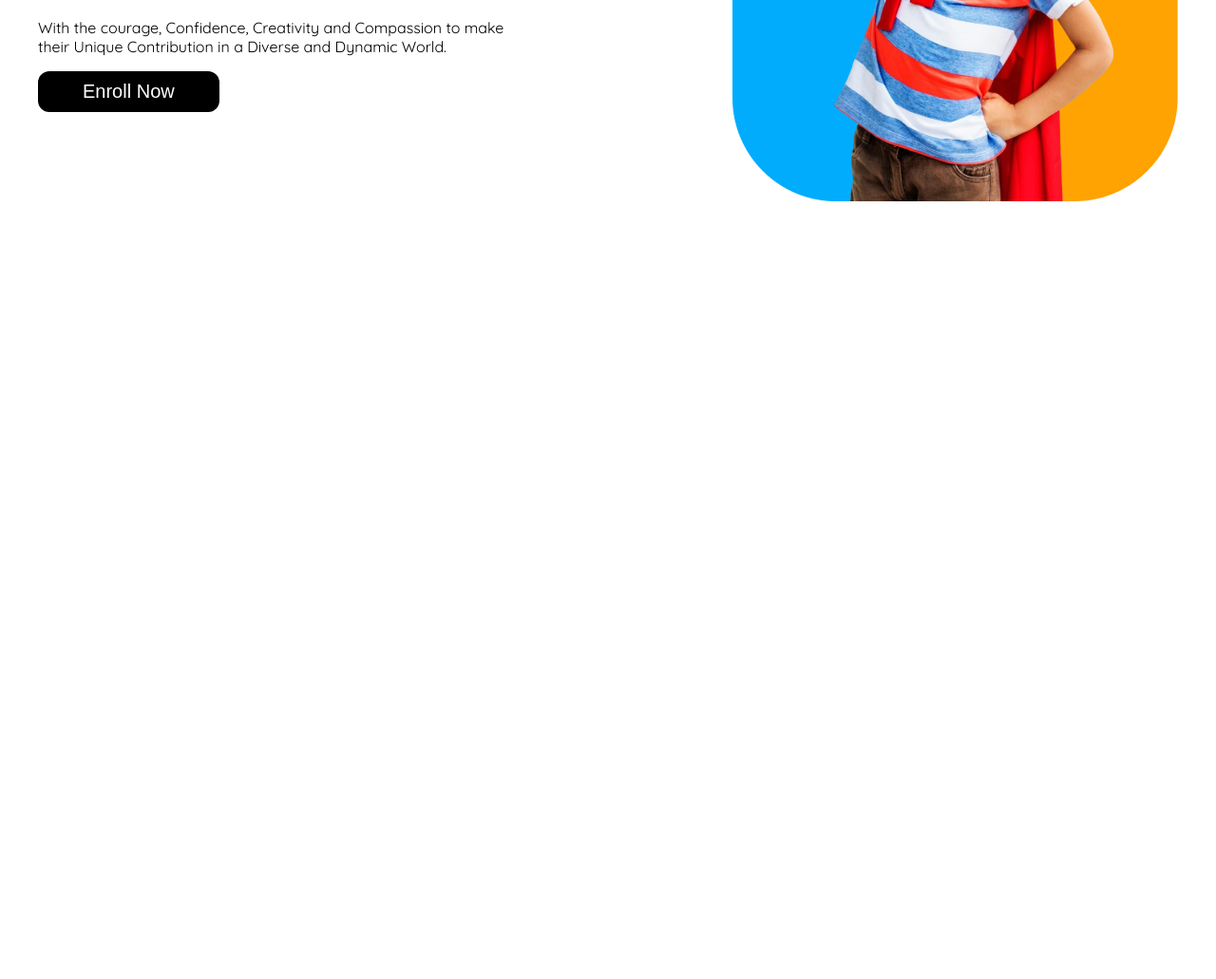
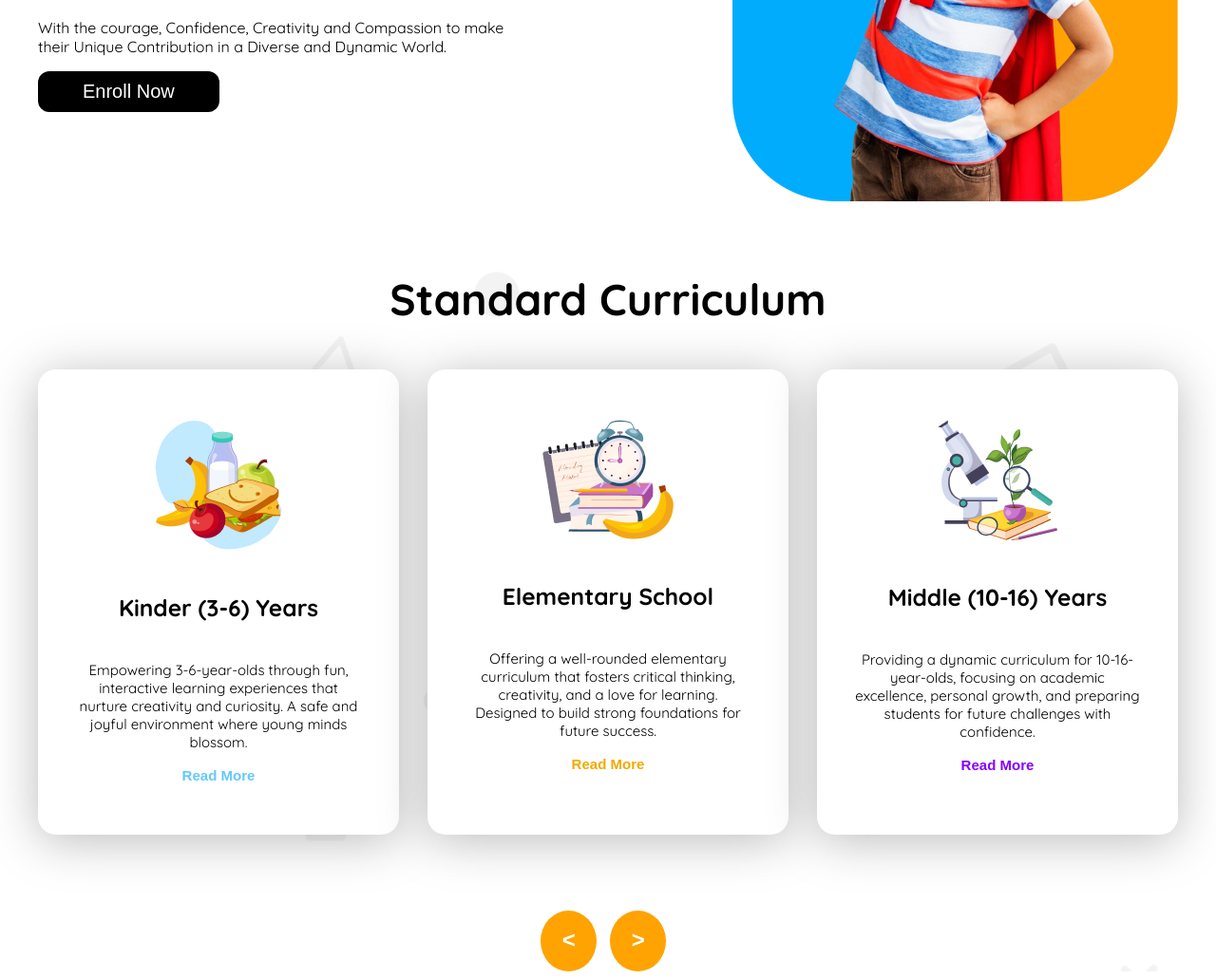
Before and after one commit to student-webdev-ph/Assignment-2, a plain HTML site: page index.html in a window 1280 px wide. Shown: the part 500-1531 px from the top of the page at 95% size. Before the commit the page ends 800 px from the top, so only its background shows below. Drawn offline with Linux system fonts and the light colour scheme.

Commit message:
first section added

```diff
--- a/index.html
+++ b/index.html
@@ -37,7 +37,32 @@
 
 
     <main>
-
+        <section class="first-section">
+            <h3 class="section-title">Standard Curriculum</h3>
+            <!-- div.all-curriculum>div.card*3>img+h5+p.curriculum-description+button -->
+            <div class="all-curriculum display-flex">
+                <div class="card">
+                    <img class="card-image" src="assets/kinder.png" alt="">
+                    <h5 class="curriculum-title">Kinder (3-6) Years</h5>
+                    <p class="curriculum-description">Empowering 3-6-year-olds through fun, interactive learning experiences that nurture creativity and curiosity. A safe and joyful environment where young minds blossom.</p>
+                    <button id="curriculum-btn1">Read More</button>
+                </div>
+                <div class="card">
+                    <img class="card-image" src="assets/elementary.png" alt="">
+                    <h5 class="curriculum-title">Elementary School</h5>
+                    <p class="curriculum-description">Offering a well-rounded elementary curriculum that fosters critical thinking, creativity, and a love for learning. Designed to build strong foundations for future success.</p>
+                    <button id="curriculum-btn2">Read More</button>
+                </div>
+                <div class="card">
+                    <img class="card-image" src="assets/middle.png" alt="">
+                    <h5 class="curriculum-title">Middle (10-16) Years</h5>
+                    <p class="curriculum-description">Providing a dynamic curriculum for 10-16-year-olds, focusing on academic excellence, personal growth, and preparing students for future challenges with confidence.</p>
+                    <button id="curriculum-btn3">Read More</button>
+                </div>
+            </div>
+            <button class="next"><</button>
+            <button class="next">></button>
+        </section>
 
     </main>
 
--- a/styles/assignment.css
+++ b/styles/assignment.css
@@ -7,6 +7,9 @@ body{
 a {
     text-decoration: none;
     color: white;
+}
+main{
+    background-image: url(/assets/bg.png);
 }
 
 .display-flex{
@@ -19,6 +22,10 @@ a {
     border: none;
     border-radius: 12px;
     padding: 10px 47px;
+}
+.navbar, .banner, .all-curriculum{
+    max-width: 1200px;
+    margin: 0 auto;
 }
 
 
@@ -63,10 +70,6 @@ a {
     padding: 10px 50px;
 
 }
-.navbar, .banner{
-    max-width: 1200px;
-    margin: 0 auto;
-}
 
 
 /* BANNER Styles */
@@ -90,7 +93,68 @@ a {
     color: #01ACFD;
 }
 
-.banner-description{
+
+/* CURRICULUM styles */
+
+.first-section{
+    text-align: center;
+}
+.section-title{
+    font-size: 2.87rem;
+    font-weight: 700;
+}
+.all-curriculum{
+    justify-content: space-between;
+    gap: 30px;
+}
+.card{
+    text-align: center;
+    background-color: white;
+    padding: 53px 40px 53px 40px;
+    border: none;
+    border-radius: 18.86px;
+    box-shadow: 0px 6px 50px 0px rgba(117, 115, 115, 0.486);
+    width: 100%;
+}
+.curriculum-title{
+    font-size: 1.53rem;
+    font-weight: 700;
+}
+.curriculum-description{
+    font-size: 15px;
+    font-weight: normal;
+}
+#curriculum-btn1{
+    color: #64C8FF;
+    font-size: 0.94rem;
+    font-weight: 700;
+    background-color: transparent;
+    border: none;
+}
+#curriculum-btn2{
+    color: #F0AA00;
+    font-size: 0.94rem;
+    font-weight: 700;
+    background-color: transparent;
+    border: none;
+}
+#curriculum-btn3{
+    color: #8700FF;
+    font-size: 0.94rem;
+    font-weight: 700;
+    background-color: transparent;
+    border: none;
+}
+.next{
+    font-size: 24px;
+    font-weight: 600;
+    color: #ffffff;
+    background-color: #FEA301;
+    border: none;
+    border-radius: 50%;
+    margin-right: 10px;
+    margin-top: 80px;
+    padding: 17px 22.13px 19px 22.5px;
 }
 
 
```
